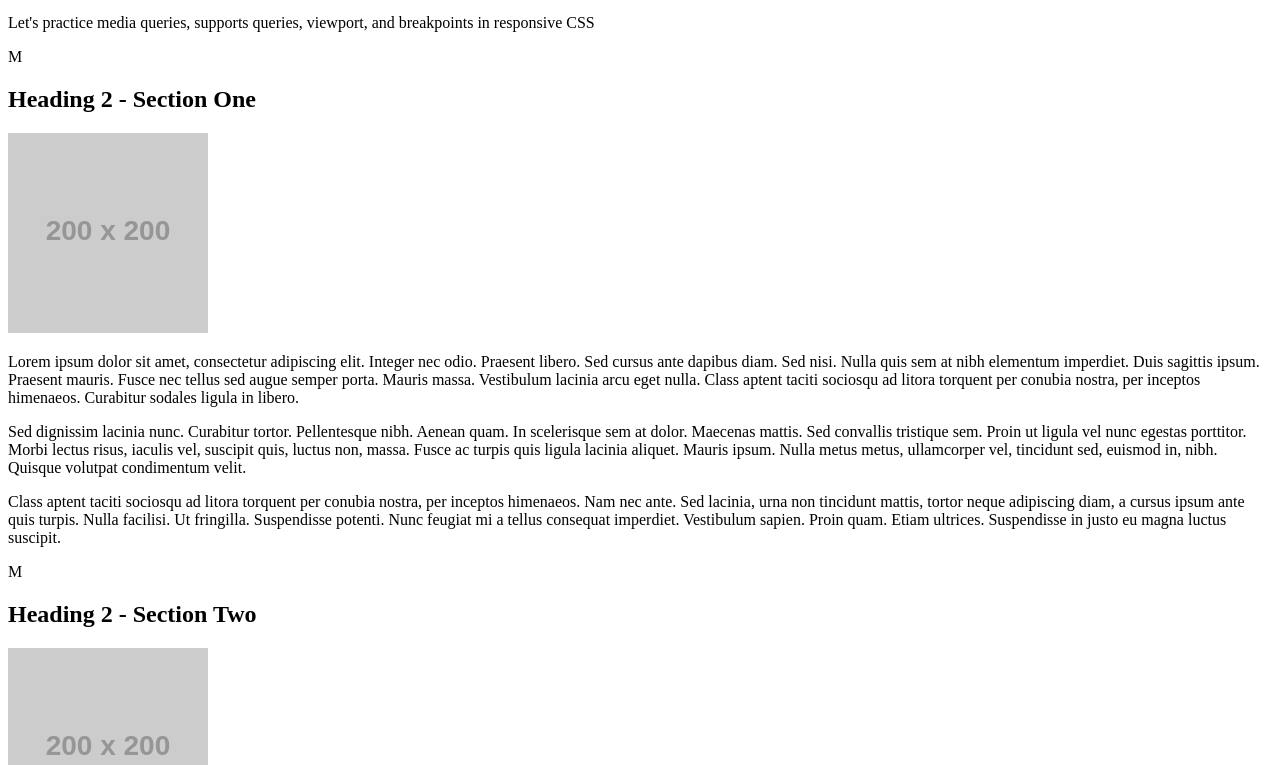
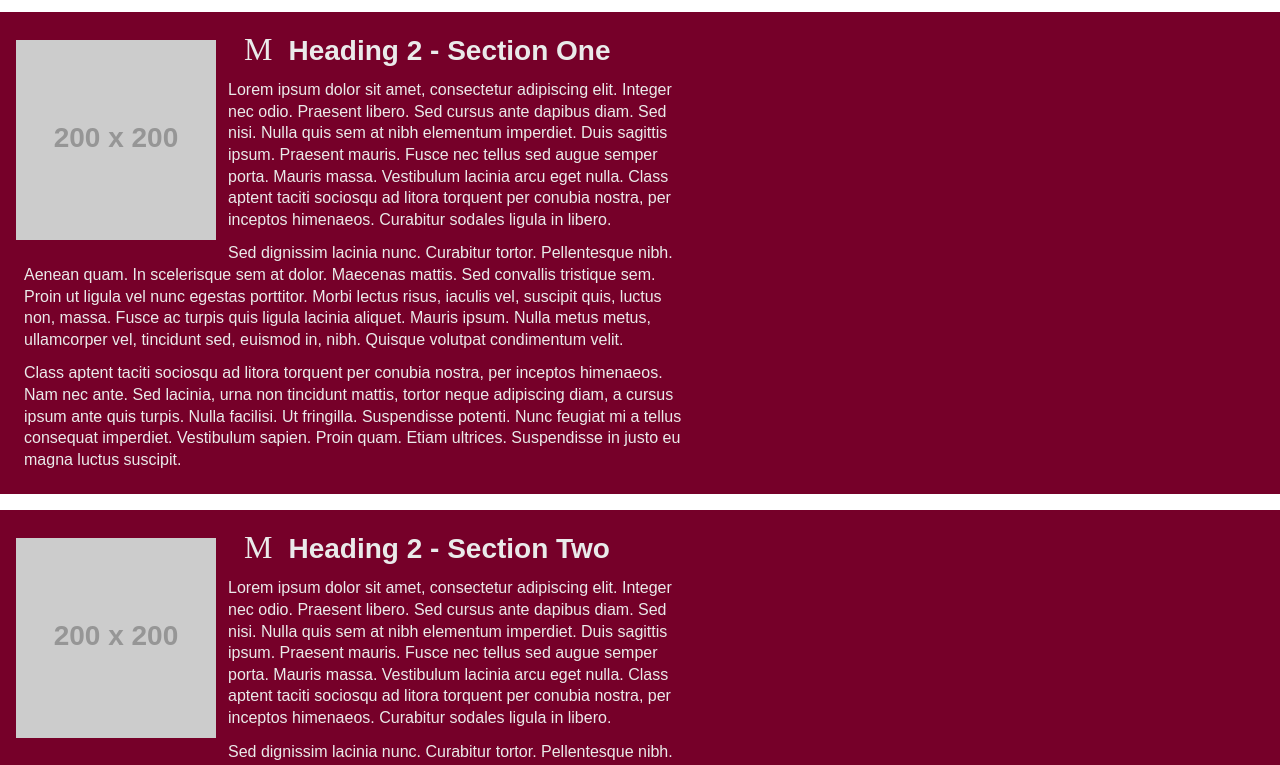
Before and after one commit to mcdavi26/viewport_Fall, a plain HTML site: page index.html.html in a window 1280 px wide. Shown: the part 100-865 px from the top of the page. Drawn offline with Linux system fonts and the light colour scheme; placeholder pictures from the web are drawn by us; some icons are missing.

Commit message:
Update index.html.html

```diff
--- a/index.html.html
+++ b/index.html.html
@@ -4,7 +4,7 @@
         <meta charset="utf-8">
         <meta name="viewport" content="width=device-width, initial-scale=1">
         <!-- Add your name as the author in the meta tag below -->
-        <meta name="author" content="">
+        <meta name="Mimi Davis" content="">
         <!-- These meta tags have been included as an example, but left blank because this is all placeholder content and won't be a real site -->
         <meta name="description" content="">
         <meta name="keywords" content="">
@@ -14,7 +14,7 @@
         <link rel="icon" type="image/png" sizes="32x32" href="favicon-32x32.png">
         <link rel="icon" type="image/png" sizes="16x16" href="favicon-16x16.png">
         <link href="https://res.cloudinary.com/dr6lvwubh/raw/upload/v1581441981/Anicons/anicons-regular.css" rel="stylesheet">
-        <!-- Add a link to your properly named CSS file here -->
+        <link href="davis.styles.css.css" rel="stylesheet">
     </head>
     <body>
         <header>
```
